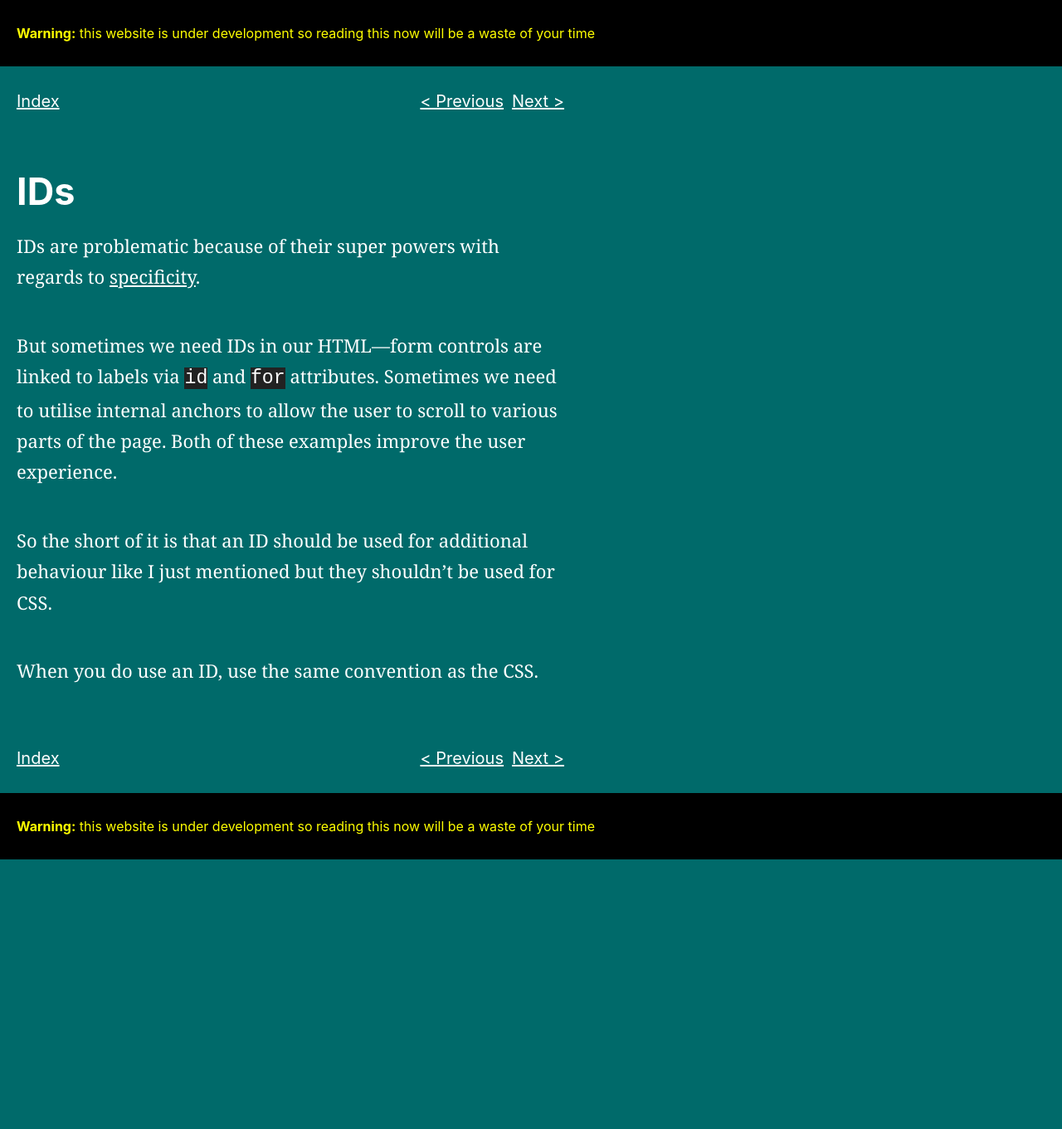
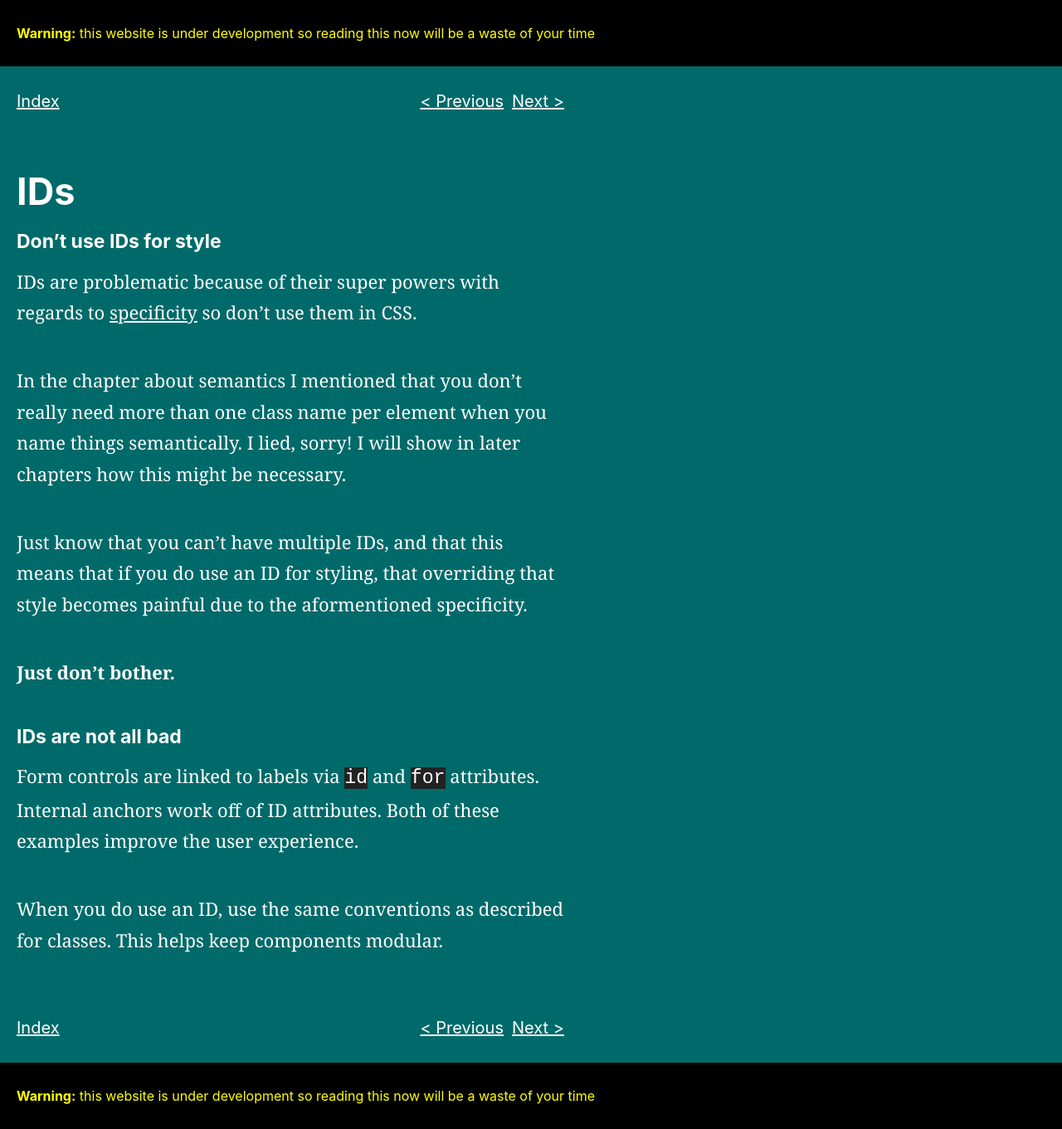
Before and after one commit to adamsilver/maintainablecss.com-jekyll, a Jekyll site: the page built from _chapters/05-ids.md, in a window 1280 px wide. Shown: the whole page at 83% size. Built offline with Jekyll 4.4.1, drawn with Linux system fonts in a browser that asks for light colours; before the commit the page ends 1036 px from its top, so only the background shows below that.

Commit message:
Reorg and id chapter

```diff
--- a/_chapters/05-ids.md
+++ b/_chapters/05-ids.md
@@ -4,10 +4,18 @@ title: IDs
 permalink: /chapters/5/
 ---
 
-IDs are problematic because of their super powers with regards to [specificity](http://www.w3.org/TR/css3-selectors/#specificity).
+## Don't use IDs for style
 
-But sometimes we need IDs in our HTML&mdash;form controls are linked to labels via `id` and `for` attributes. Sometimes we need to utilise internal anchors to allow the user to scroll to various parts of the page. Both of these examples improve the user experience.
+IDs are problematic because of their super powers with regards to [specificity](http://www.w3.org/TR/css3-selectors/#specificity) so don't use them in CSS.
 
-So the short of it is that an ID should be used for additional behaviour like I just mentioned but they shouldn't be used for CSS.
+In the chapter about semantics I mentioned that you don't really need more than one class name per element when you name things semantically. I lied, sorry! I will show in later chapters how this might be necessary.
 
-When you do use an ID, use the same convention as the CSS.
+Just know that you can't have multiple IDs, and that this means that if you do use an ID for styling, that overriding that style becomes painful due to the aformentioned specificity.
+
+**Just don't bother.**
+
+## IDs are not all bad
+
+Form controls are linked to labels via `id` and `for` attributes. Internal anchors work off of ID attributes. Both of these examples improve the user experience.
+
+When you do use an ID, use the same conventions as described for classes. This helps keep components modular.
--- a/_config.yml
+++ b/_config.yml
@@ -5,4 +5,4 @@ include: ['_pages']
 collections:
   chapters:
     output: true
-    permalink: /chapters/:title/
+    permalink: /:collection/:title/
```
Also changed, not shown: _chapters/03-reuse.md (renamed from _chapters/04-reuse.md, +1 -1 lines), _chapters/04-conventions.md (renamed from _chapters/03-conventions.md, +1 -1 lines).
